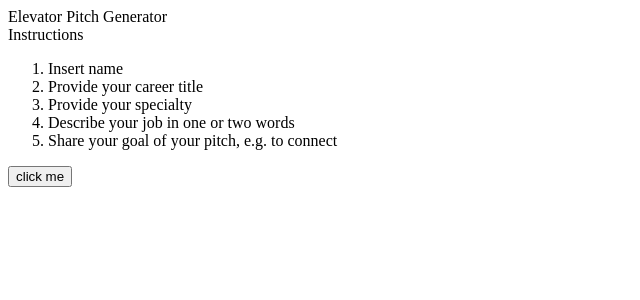
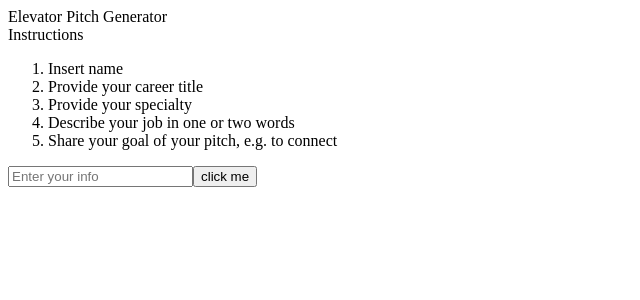
Before and after one commit to glitjch/snappy-client, a React (Create React App) app: page / in a window 1280 px wide. Shown: the top 300 px of the page, without its empty margins (0-640 px from the left). Built offline with nearby package versions, Linux system fonts and the light colour scheme.

Commit message:
Refactor

```diff
--- a/src/App.js
+++ b/src/App.js
@@ -18,9 +18,15 @@ function App() {
   return (
     <div>
       <Instructions />
-      <form onSubmit={() =>handleClick()}>
-
-      <button >click me</button>
+      <form onSubmit={handleClick}>
+        <input
+          type="text"
+          name="user"
+          placeholder="Enter your info"
+          value={userDataInput}
+          onChange={(e)=> setUserDataInput(e.target.value)}
+        />
+          <button type="submit" value="Generate pitch">click me</button>
       </form>
     </div>
   );
```
